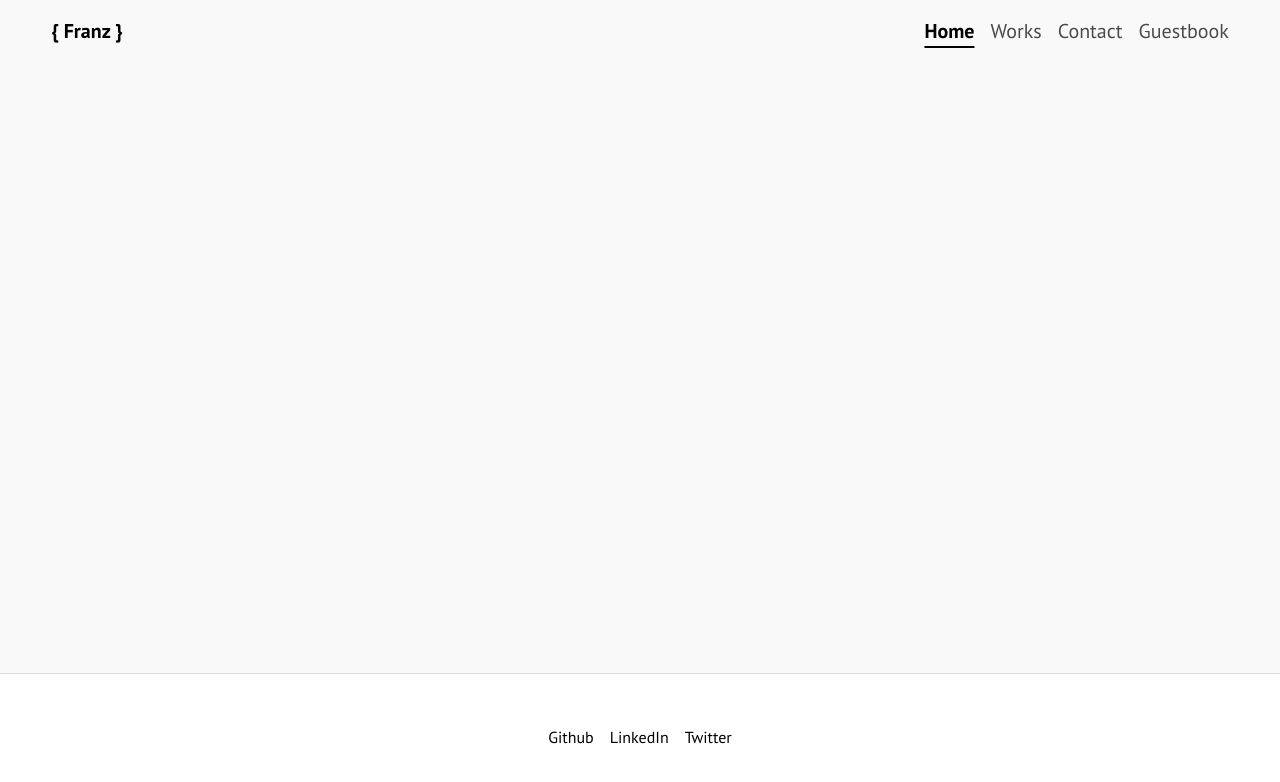
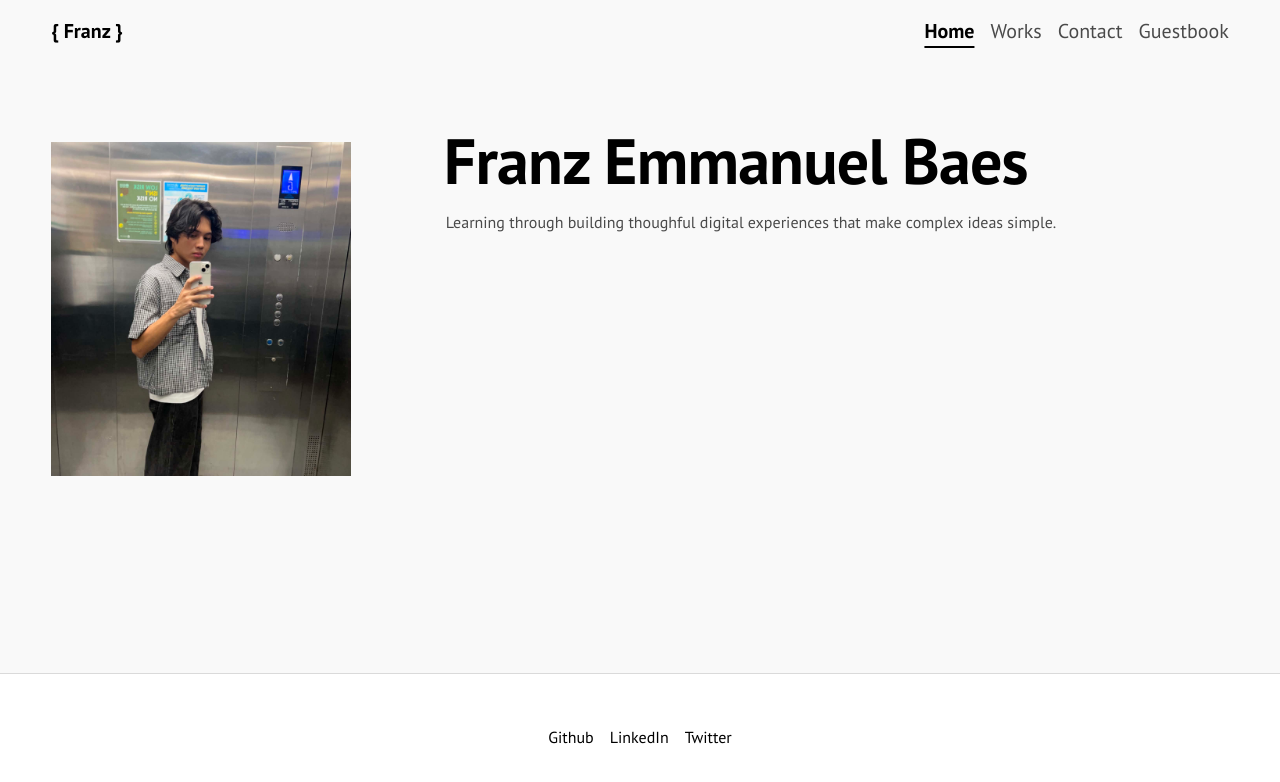
Before and after one commit to fr-anz/franz.theavenir.dev, a website built with Vite: page index.html in a window 1280 px wide. Built offline with nearby package versions, Linux system fonts and the light colour scheme.

Commit message:
initial hero content

```diff
--- a/src/components/layout/Header.js
+++ b/src/components/layout/Header.js
@@ -24,7 +24,7 @@ export function Header() {
 
   return /* HTML */ `
     <header class="nav-bar">
-      <div class="inner-container">
+      <div class="nav-container">
         <a href="/" class="logo"> { Franz } </a>
         <nav aria-label="Main navigation">
           <ul class="nav-list">
--- /dev/null
+++ b/src/components/ui/Button.js
@@ -0,0 +1,5 @@
+export function Button({ label, variant = "primary", type = "button" } = {}) {
+  return /* HTML */ `
+    <button type="${type}" class="button button--${variant}">${label}</button>
+  `;
+}
--- a/src/main.js
+++ b/src/main.js
@@ -1,6 +1,8 @@
 import "./styles/global.css";
 import "./styles/tokens.css";
 import "./styles/layout.css";
+import "./styles/pages.css";
+import "./styles/utilities.css";
 import { HomePage } from "./pages/HomePage";
 import { PageShell } from "./components/layout/PageShell";
 
--- a/src/pages/HomePage.js
+++ b/src/pages/HomePage.js
@@ -1,7 +1,19 @@
+// import { Button } from "../components/ui/Button.js";
+
 export function HomePage() {
   return /* HTML */ `
     <section class="hero container">
-      <div class="inner-container"></div>
+      <div class="portrait img">
+        <img src="./public/images/portrait.jpg" />
+      </div>
+
+      <div class="hero-content">
+        <h1>Franz Emmanuel Baes</h1>
+        <p>
+          Learning through building thoughful digital experiences that make
+          complex ideas simple.
+        </p>
+      </div>
     </section>
   `;
 }
--- a/src/styles/layout.css
+++ b/src/styles/layout.css
@@ -6,7 +6,7 @@
     font-size: var(--text-lg);
 }
 
-.inner-container {
+.nav-container {
 	width: min(100% - (var(--page-padding) * 2), var(--container-width));
 	margin-inline: auto;
 
--- /dev/null
+++ b/src/styles/pages.css
@@ -0,0 +1,22 @@
+.hero {
+	display: grid;
+	grid-template-columns: 0.5fr 1fr;
+	margin-top: 5rem;
+
+
+}
+
+.hero p {
+	margin-top: 0.75rem;
+	max-width: 75ch;
+	padding: 2px;
+}
+
+.portrait img {
+	grid-column: 1;
+	margin-top: 1rem;
+}
+
+.hero-content {
+	grid-column: 2;
+}
--- a/src/styles/utilities.css
+++ b/src/styles/utilities.css
@@ -0,0 +1,12 @@
+ .portrait {
+    width: 300px;
+    height: 350px;
+    overflow: hidden;
+}
+
+.portrait img {
+	width: 100%;
+    height: 100%;
+    object-fit: cover;
+    object-position: 50% top;
+}
```
Also changed, not shown: public/images/portrait.jpg (added), src/assets/calling_card.svg (added).
